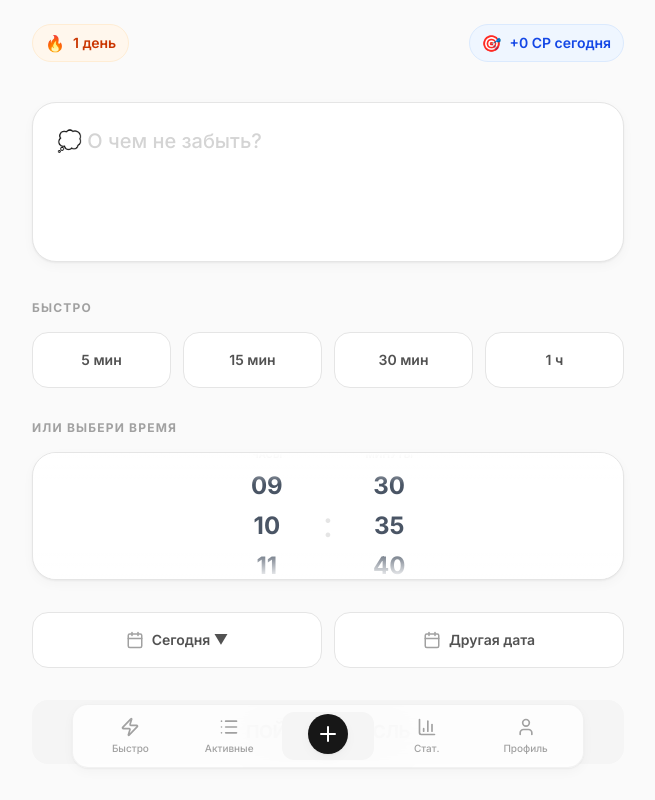
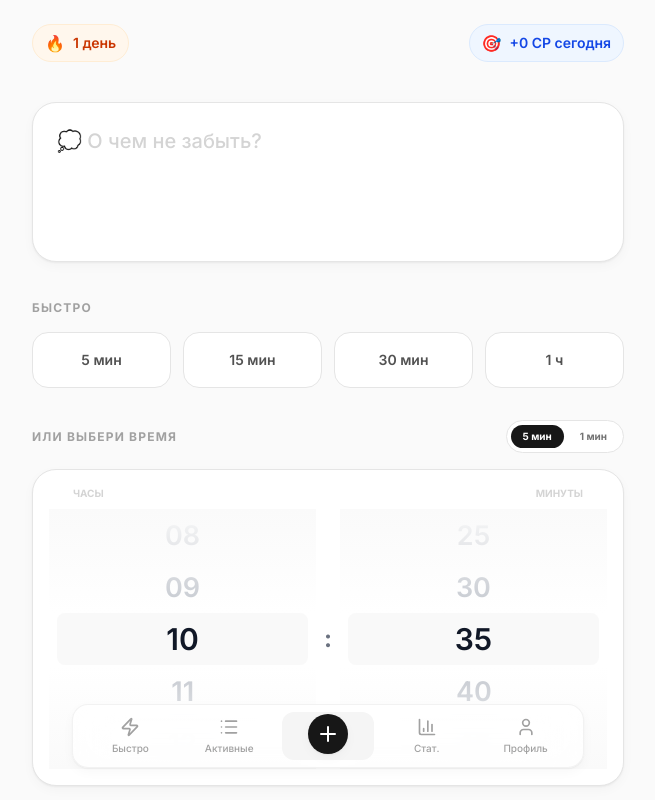
Before and after one commit to Vovadrach/quickremind, a React (Vite) app: page / in a window 1280 px wide. Shown: the top 800 px of the page, without its empty margins (312-967 px from the left). Built offline with nearby package versions, Linux system fonts and the light colour scheme.

Commit message:
feat: improve time picker interaction

```diff
--- a/src/components/ui/TimePickerWheel.tsx
+++ b/src/components/ui/TimePickerWheel.tsx
@@ -7,6 +7,7 @@ interface TimePickerWheelProps {
   minutes?: number;
   selectedHour?: number;
   selectedMinute?: number;
+  minuteStep?: number;
   onHoursChange?: (hours: number) => void;
   onMinutesChange?: (minutes: number) => void;
   onHourChange?: (hours: number) => void;
@@ -19,6 +20,7 @@ export function TimePickerWheel({
   minutes,
   selectedHour,
   selectedMinute,
+  minuteStep = 5,
   onHoursChange,
   onMinutesChange,
   onHourChange,
@@ -36,10 +38,21 @@ export function TimePickerWheel({
     []
   );
 
-  const minuteItems = useMemo(
-    () => Array.from({ length: 12 }, (_, i) => i * 5),
-    []
-  );
+  const minuteItems = useMemo(() => {
+    const step = Math.max(1, Math.round(minuteStep));
+    const count = Math.ceil(60 / step);
+    return Array.from({ length: count }, (_, i) => i * step).filter((value) => value < 60);
+  }, [minuteStep]);
+
+  const resolvedMinute = useMemo(() => {
+    if (!minuteItems.length) return 0;
+    if (minuteItems.includes(currentMinute)) return currentMinute;
+    return minuteItems.reduce(
+      (nearest, item) =>
+        Math.abs(item - currentMinute) < Math.abs(nearest - currentMinute) ? item : nearest,
+      minuteItems[0]
+    );
+  }, [minuteItems, currentMinute]);
 
   const renderHour = (hour: number, isSelected: boolean) => (
     <span
@@ -70,7 +83,7 @@ export function TimePickerWheel({
   return (
     <div className={cn('flex items-center justify-center gap-2', className)}>
       {/* Hours */}
-      <div className="flex-1 max-w-[100px]">
+      <div className="flex-1 min-w-0">
         <WheelPicker
           items={hourItems}
           value={currentHour}
@@ -78,6 +91,7 @@ export function TimePickerWheel({
           renderItem={renderHour}
           itemHeight={52}
           visibleItems={5}
+          className="w-full"
         />
       </div>
 
@@ -85,14 +99,15 @@ export function TimePickerWheel({
       <div className="text-2xl font-bold text-[var(--color-text-secondary)]">:</div>
 
       {/* Minutes */}
-      <div className="flex-1 max-w-[100px]">
+      <div className="flex-1 min-w-0">
         <WheelPicker
           items={minuteItems}
-          value={currentMinute}
+          value={resolvedMinute}
           onChange={handleMinuteChange}
           renderItem={renderMinute}
           itemHeight={52}
           visibleItems={5}
+          className="w-full"
         />
       </div>
     </div>
--- a/src/components/ui/WheelPicker.tsx
+++ b/src/components/ui/WheelPicker.tsx
@@ -58,14 +58,14 @@ export function WheelPicker<T>({
     }
   }, [items, value, onChange, itemHeight, y]);
 
-  const handlePointerDown = useCallback((e: React.PointerEvent) => {
+  const handlePointerDown = useCallback((e: React.PointerEvent<HTMLDivElement>) => {
     isDragging.current = true;
     startY.current = e.clientY;
     startOffset.current = y.get();
-    (e.target as HTMLElement).setPointerCapture(e.pointerId);
+    e.currentTarget.setPointerCapture(e.pointerId);
   }, [y]);
 
-  const handlePointerMove = useCallback((e: React.PointerEvent) => {
+  const handlePointerMove = useCallback((e: React.PointerEvent<HTMLDivElement>) => {
     if (!isDragging.current) return;
 
     const deltaY = e.clientY - startY.current;
@@ -84,8 +84,12 @@ export function WheelPicker<T>({
     }
   }, [items.length, itemHeight, y]);
 
-  const handlePointerUp = useCallback(() => {
+  const handlePointerUp = useCallback((e: React.PointerEvent<HTMLDivElement>) => {
+    if (!isDragging.current) return;
     isDragging.current = false;
+    if (e.currentTarget.hasPointerCapture(e.pointerId)) {
+      e.currentTarget.releasePointerCapture(e.pointerId);
+    }
     snapToNearest();
   }, [snapToNearest]);
 
@@ -108,9 +112,13 @@ export function WheelPicker<T>({
   return (
     <div
       ref={containerRef}
-      className={cn('relative overflow-hidden select-none touch-none', className)}
+      className={cn('relative overflow-hidden select-none touch-none cursor-grab active:cursor-grabbing', className)}
       style={{ height: containerHeight }}
       onWheel={handleWheel}
+      onPointerDown={handlePointerDown}
+      onPointerMove={handlePointerMove}
+      onPointerUp={handlePointerUp}
+      onPointerCancel={handlePointerUp}
     >
       {/* Gradient overlays */}
       <div
@@ -139,16 +147,11 @@ export function WheelPicker<T>({
 
       {/* Items container */}
       <motion.div
-        className="cursor-grab active:cursor-grabbing"
         style={{
           y: springY,
           paddingTop: centerOffset,
           paddingBottom: centerOffset,
         }}
-        onPointerDown={handlePointerDown}
-        onPointerMove={handlePointerMove}
-        onPointerUp={handlePointerUp}
-        onPointerCancel={handlePointerUp}
       >
         {items.map((item, index) => {
           const isSelected = item === value;
--- a/src/i18n/index.ts
+++ b/src/i18n/index.ts
@@ -22,6 +22,8 @@ type Translation = {
     placeholder: string;
     quickHeader: string;
     customHeader: string;
+    minuteStepRounded: string;
+    minuteStepExact: string;
     hoursLabel: string;
     minutesLabel: string;
     todayButton: string;
@@ -168,6 +170,8 @@ const ru: Translation = {
     placeholder: '💭 О чем не забыть?',
     quickHeader: 'Быстро',
     customHeader: 'Или выбери время',
+    minuteStepRounded: '5 мин',
+    minuteStepExact: '1 мин',
     hoursLabel: 'Часы',
     minutesLabel: 'Минуты',
     todayButton: 'Сегодня ▼',
@@ -343,6 +347,8 @@ const uk: Translation = {
     placeholder: '💭 Про що не забути?',
     quickHeader: 'Швидко',
     customHeader: 'Або обери час',
+    minuteStepRounded: '5 хв',
+    minuteStepExact: '1 хв',
     hoursLabel: 'Години',
     minutesLabel: 'Хвилини',
     todayButton: 'Сьогодні ▼',
--- a/src/pages/CapturePage.tsx
+++ b/src/pages/CapturePage.tsx
@@ -1,9 +1,10 @@
-import { useState, useRef, useEffect } from 'react';
+import { useState } from 'react';
 import { useAppStore } from '@/store';
 import { motion, AnimatePresence } from 'framer-motion';
 import { Calendar, CheckCircle2 } from 'lucide-react';
 import { useI18n } from '@/hooks/useI18n';
 import { formatMinutesShort } from '@/utils/time';
+import { TimePickerWheel } from '@/components/ui/TimePickerWheel';
 
 export function CapturePage() {
   const { addReminder, userStats, dailyStats } = useAppStore();
@@ -15,6 +16,7 @@ export function CapturePage() {
   // Simulated Wheel Picker State
   const [hours, setHours] = useState(new Date().getHours());
   const [minutes, setMinutes] = useState(Math.ceil(new Date().getMinutes() / 5) * 5 % 60);
+  const [minuteStep, setMinuteStep] = useState<1 | 5>(5);
 
   const today = new Date().toISOString().split('T')[0];
   const todayCP = dailyStats[today]?.cpEarned || 0;
@@ -50,6 +52,17 @@ export function CapturePage() {
     value,
     label: formatMinutesShort(value, language),
   }));
+
+  const snapMinutes = (value: number, step: number) => {
+    const snapped = Math.round(value / step) * step;
+    const max = 60 - step;
+    return Math.max(0, Math.min(max, snapped));
+  };
+
+  const handleMinuteStepChange = (step: 1 | 5) => {
+    setMinuteStep(step);
+    setMinutes((prev) => snapMinutes(prev, step));
+  };
 
   return (
     <div className="p-6 flex flex-col">
@@ -102,24 +115,44 @@ export function CapturePage() {
 
         {/* Custom Picker */}
         <div className={selectedRelative ? 'opacity-30 pointer-events-none' : ''}>
-          <h3 className="text-xs font-bold text-neutral-400 uppercase tracking-widest mb-4">
-            {copy.capture.customHeader}
-          </h3>
-          <div className="bg-white border border-neutral-200 rounded-3xl p-4 notion-shadow flex justify-center gap-8 items-center relative overflow-hidden h-32">
-            <div className="flex flex-col items-center">
-              <span className="text-neutral-300 text-[10px] font-bold uppercase mb-1">
-                {copy.capture.hoursLabel}
-              </span>
-              <WheelPicker value={hours} onChange={setHours} max={24} />
+          <div className="flex items-center justify-between mb-4">
+            <h3 className="text-xs font-bold text-neutral-400 uppercase tracking-widest">
+              {copy.capture.customHeader}
+            </h3>
+            <div className="flex items-center gap-1 bg-white border border-neutral-200 rounded-full p-1">
+              <button
+                type="button"
+                onClick={() => handleMinuteStepChange(5)}
+                className={`px-3 py-1 text-[10px] font-bold rounded-full transition-colors ${
+                  minuteStep === 5 ? 'bg-neutral-900 text-white' : 'text-neutral-500 hover:text-neutral-700'
+                }`}
+              >
+                {copy.capture.minuteStepRounded}
+              </button>
+              <button
+                type="button"
+                onClick={() => handleMinuteStepChange(1)}
+                className={`px-3 py-1 text-[10px] font-bold rounded-full transition-colors ${
+                  minuteStep === 1 ? 'bg-neutral-900 text-white' : 'text-neutral-500 hover:text-neutral-700'
+                }`}
+              >
+                {copy.capture.minuteStepExact}
+              </button>
             </div>
-            <div className="text-4xl font-light text-neutral-200 mt-4">:</div>
-            <div className="flex flex-col items-center">
-              <span className="text-neutral-300 text-[10px] font-bold uppercase mb-1">
-                {copy.capture.minutesLabel}
-              </span>
-              <WheelPicker value={minutes} onChange={setMinutes} max={60} step={5} />
+          </div>
+          <div className="bg-white border border-neutral-200 rounded-3xl p-4 notion-shadow">
+            <div className="flex justify-between text-[10px] font-bold text-neutral-300 uppercase mb-2 px-6">
+              <span>{copy.capture.hoursLabel}</span>
+              <span>{copy.capture.minutesLabel}</span>
             </div>
-            <div className="absolute inset-0 ios-wheel-gradient pointer-events-none"></div>
+            <TimePickerWheel
+              selectedHour={hours}
+              selectedMinute={minutes}
+              onHourChange={setHours}
+              onMinuteChange={setMinutes}
+              minuteStep={minuteStep}
+              className="w-full"
+            />
           </div>
         </div>
 
@@ -178,51 +211,3 @@ export function CapturePage() {
     </div>
   );
 }
-
-interface WheelPickerProps {
-  value: number;
-  onChange: (v: number) => void;
-  max: number;
-  step?: number;
-}
-
-function WheelPicker({ value, onChange, max, step = 1 }: WheelPickerProps) {
-  const containerRef = useRef<HTMLDivElement>(null);
-  const items = Array.from({ length: Math.ceil(max / step) }, (_, i) => i * step);
-
-  useEffect(() => {
-    if (containerRef.current) {
-      const itemHeight = 40;
-      const index = items.indexOf(value);
-      if (index >= 0) {
-        containerRef.current.scrollTop = index * itemHeight;
-      }
-    }
-  }, []);
-
-  const handleScroll = (e: React.UIEvent<HTMLDivElement>) => {
-    const itemHeight = 40;
-    const index = Math.round(e.currentTarget.scrollTop / itemHeight);
-    const newValue = items[index];
-    if (newValue !== undefined && newValue !== value) {
-      onChange(newValue);
-    }
-  };
-
-  return (
-    <div
-      ref={containerRef}
-      onScroll={handleScroll}
-      className="h-[120px] w-12 overflow-y-scroll hide-scrollbar snap-y snap-mandatory py-[40px]"
-    >
-      {items.map((i) => (
-        <div
-          key={i}
-          className="h-[40px] flex items-center justify-center snap-center text-2xl font-bold text-gray-600 transition-colors hover:text-blue-500"
-        >
-          {i.toString().padStart(2, '0')}
-        </div>
-      ))}
-    </div>
-  );
-}
```
